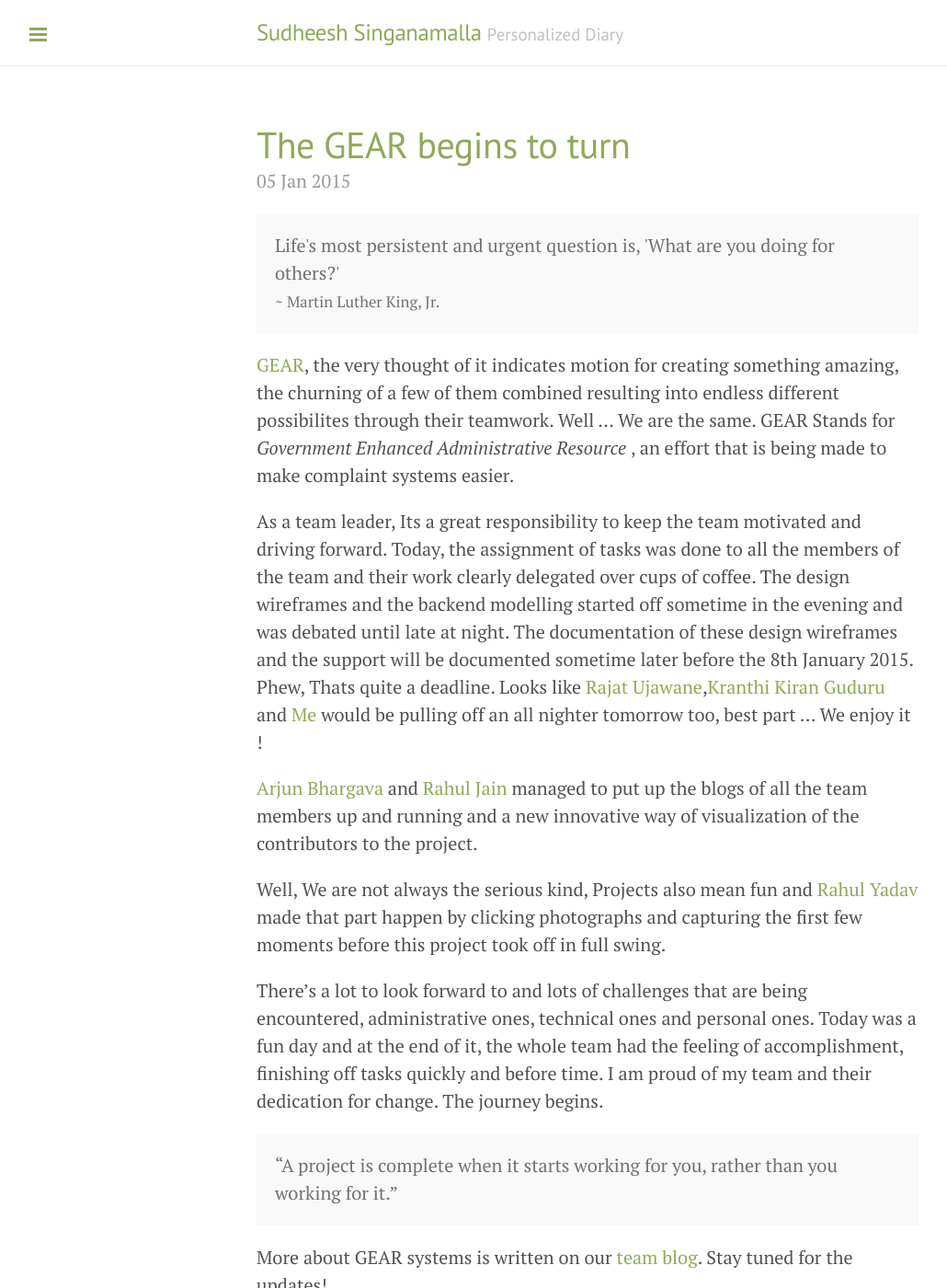
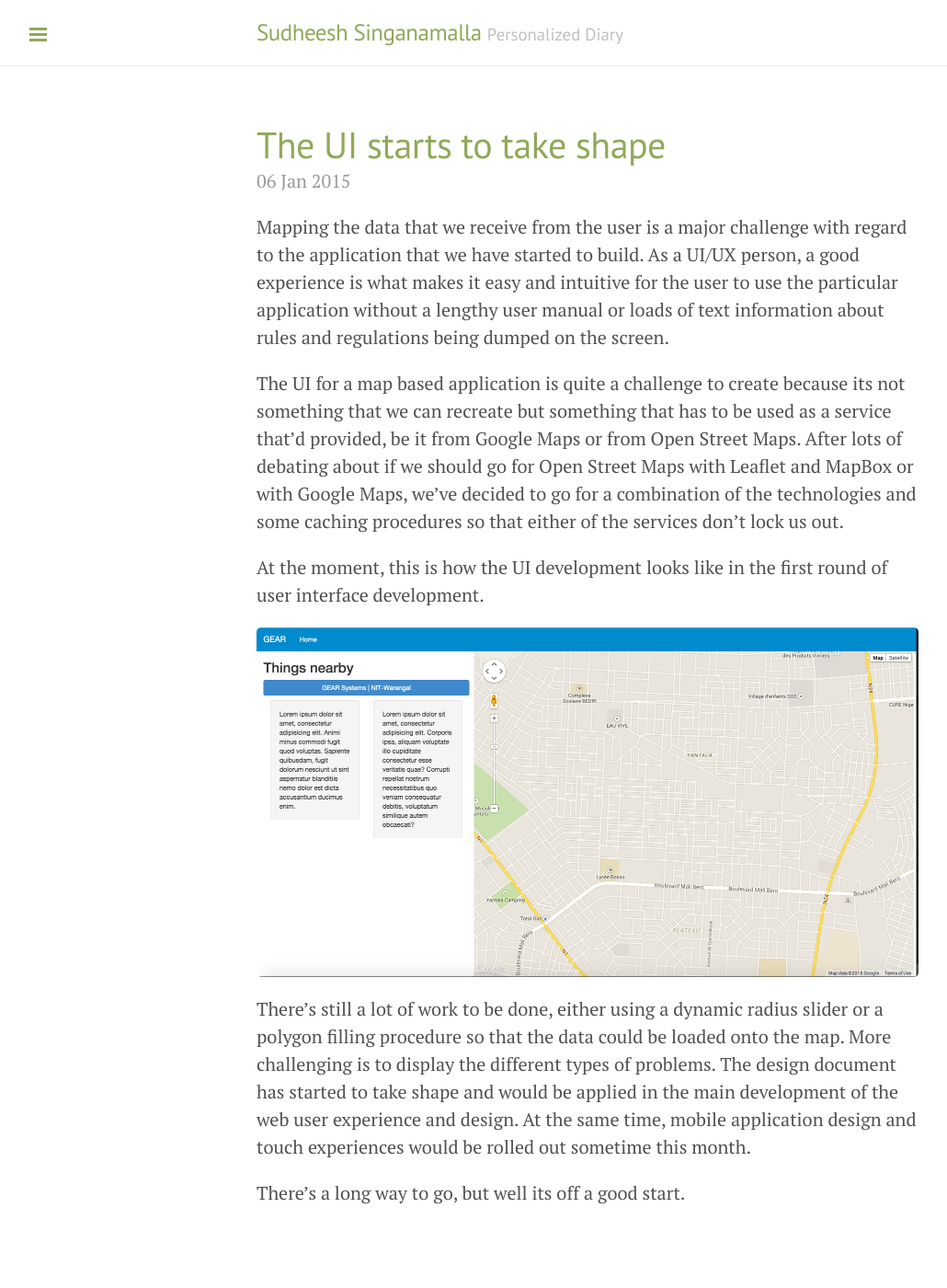
Before and after one commit to gearsystems/sudheesh, a Jekyll site: the page built from index.html, in a window 1280 px wide and 1400 px high. Shown: the whole window at 92% size, without its empty margins (1-1031 px from the left). Built offline with Jekyll 4.4.1, drawn with Linux system fonts in a browser that asks for light colours; Markdown is read by kramdown in place of the engine named in the settings; the list of posts is cut into pages by our own code.

Commit message:
Blog post : The UI starts to take shape + few changes in settings

```diff
--- /dev/null
+++ b/_includes/comments.html
@@ -0,0 +1,15 @@
+{% if page.comments %}
+    <div id="disqus_thread"></div>
+    <script type="text/javascript">
+        /* * * CONFIGURATION VARIABLES: EDIT BEFORE PASTING INTO YOUR WEBPAGE * * */
+        var disqus_shortname = 'sudheesh-gear'; // required: replace example with your forum shortname
+
+        /* * * DON'T EDIT BELOW THIS LINE * * */
+        (function() {
+            var dsq = document.createElement('script'); dsq.type = 'text/javascript'; dsq.async = true;
+            dsq.src = '//' + disqus_shortname + '.disqus.com/embed.js';
+            (document.getElementsByTagName('head')[0] || document.getElementsByTagName('body')[0]).appendChild(dsq);
+        })();
+    </script>
+    <noscript>Please enable JavaScript to view the <a href="https://disqus.com/?ref_noscript">comments powered by Disqus.</a></noscript>
+{% endif %}
--- a/_includes/sidebar.html
+++ b/_includes/sidebar.html
@@ -22,7 +22,7 @@
     {% for node in pages_list %}
       {% if node.title != null %}
         {% if node.layout == "page" %}
-          <a class="sidebar-nav-item{% if page.url == node.url %} active{% endif %}" href="{{ node.url }}">{{ node.title }}</a>
+          <a class="sidebar-nav-item{% if page.url == node.url %} active{% endif %}" href="{{ node.url|prepend:site.baseurl }}">{{ node.title }}</a>
         {% endif %}
       {% endif %}
     {% endfor %}
--- a/_layouts/default.html
+++ b/_layouts/default.html
@@ -21,6 +21,7 @@
 
       <div class="container content">
         {{ content }}
+        {% include comments.html %}
       </div>
     </div>
 
--- /dev/null
+++ b/_posts/2015-01-06-The-UI-starts.md
@@ -0,0 +1,17 @@
+---
+layout: post
+title: The UI starts to take shape
+comments: True
+---
+
+Mapping the data that we receive from the user is a major challenge with regard to the application that we have started to build. As a UI/UX person, a good experience is what makes it easy and intuitive for the user to use the particular application without a lengthy user manual or loads of text information about rules and regulations being dumped on the screen.
+
+The UI for a map based application is quite a challenge to create because its not something that we can recreate but something that has to be used as a service that'd provided, be it from Google Maps or from Open Street Maps. After lots of debating about if we should go for Open Street Maps with Leaflet and MapBox or with Google Maps, we've decided to go for a combination of the technologies and some caching procedures so that either of the services don't lock us out.
+
+At the moment, this is how the UI development looks like in the first round of user interface development.
+
+![UI]({{site.url|append:site.baseurl}}/public/img/first-ui.png)
+
+There's still a lot of work to be done, either using a dynamic radius slider or a polygon filling procedure so that the data could be loaded onto the map. More challenging is to display the different types of problems. The design document has started to take shape and would be applied in the main development of the web user experience and design. At the same time, mobile application design and touch experiences would be rolled out sometime this month.
+
+There's a long way to go, but well its off a good start.
```
Also changed, not shown: _posts/2015-01-05-The-GEAR-begins-to-turn.md (+1 -0 lines), archieve.md (added, +10 -0 lines), public/img/first-ui.png (added).
